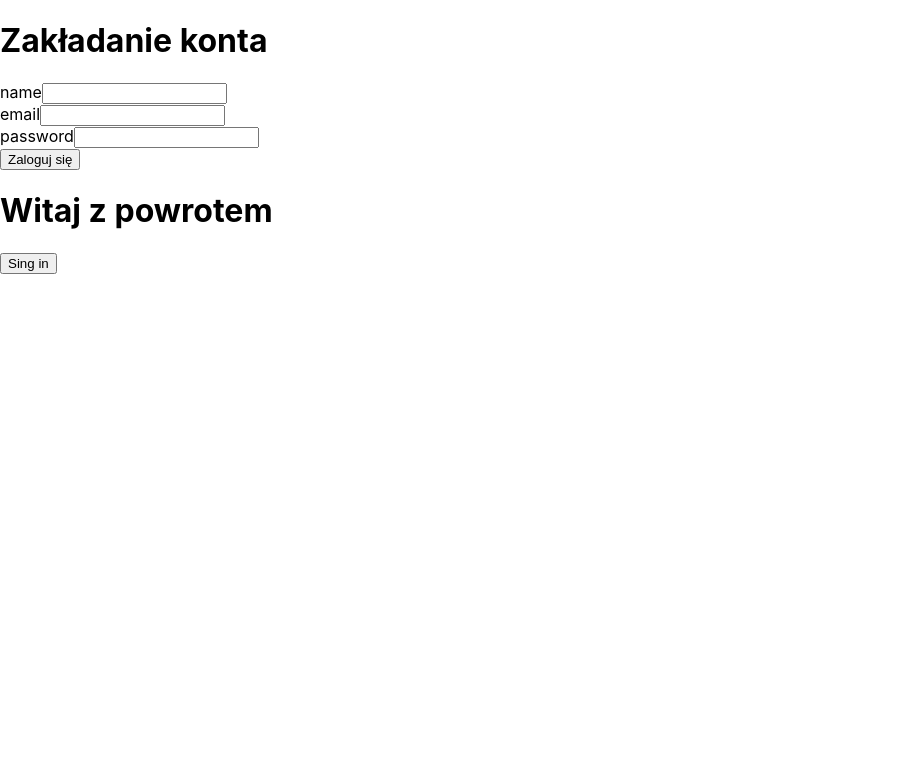
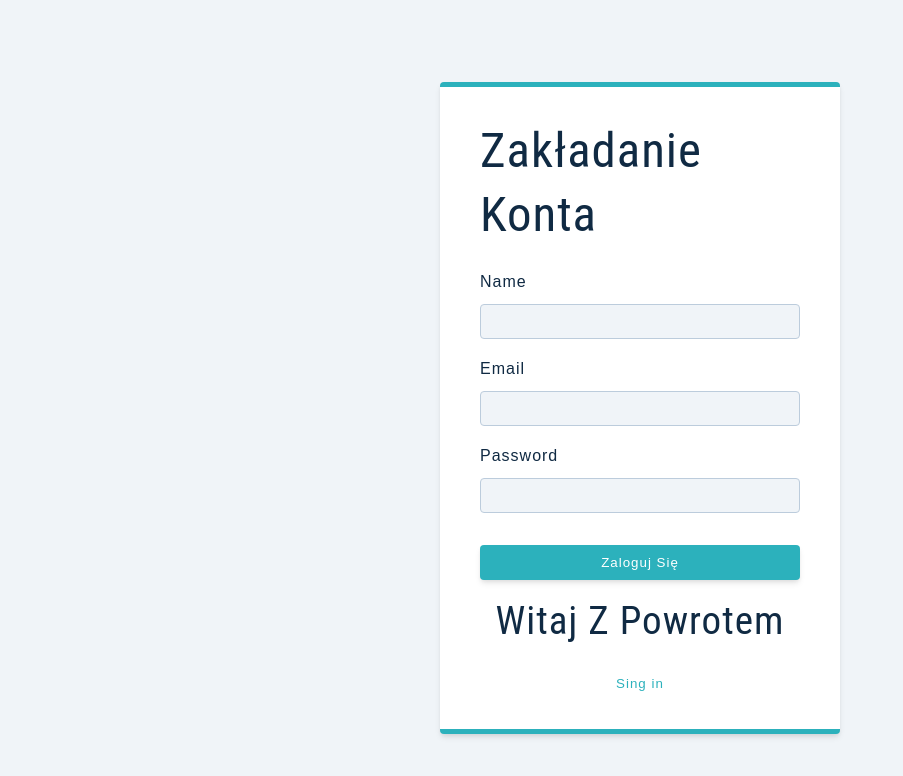
Before and after one commit to JakubOlszak12/Projekt-integracja-chmury-szkielety, a React (Create React App) app in the folder client/: page /signup in a window 1280 px wide. Shown: the top 776 px of the page, without its empty margins (0-903 px from the left). Built offline with nearby package versions, Linux system fonts and the light colour scheme; the HTML template or start-up script is replaced by a standard one.

Commit message:
React Register & login page css

```diff
--- a/client/src/components/Register.js
+++ b/client/src/components/Register.js
@@ -3,6 +3,7 @@
 import { Link, useNavigate } from "react-router-dom"
 import styles from "../index.css"
 import FormRow from "./FormRow";
+import Wrapper from "../wrapper/RegisterPage";
 
 const Signup = () => {
     const [data, setData] = useState({
@@ -33,11 +34,8 @@
         }
     }
     return (
-        <div className={styles.signup_container}>
-            <div className={styles.signup_form_container}>
-
-                <div className={styles.right}>
-                    <form className={styles.form_container}
+        <Wrapper className='full-page'>
+                    <form className='form'
                           onSubmit={handleSubmit}>
                         <h1>Zakładanie konta</h1>
                         <FormRow
@@ -61,22 +59,20 @@
                         {error && <div
                             className={styles.error_msg}>{error}</div>}
                         <button type="submit"
-                                className={styles.green_btn}>
+                                className='btn btn-block'>
                             Zaloguj się
                         </button>
+                        <p>
+                            <h2>Witaj z powrotem</h2>
+                            <Link to="/login">
+                                <button type="button"
+                                        className='member-btn'>
+                                    Sing in
+                                </button>
+                            </Link>
+                        </p>
                     </form>
-                </div>
-                <div className={styles.left}>
-                    <h1>Witaj z powrotem</h1>
-                    <Link to="/login">
-                        <button type="button"
-                                className={styles.white_btn}>
-                            Sing in
-                        </button>
-                    </Link>
-                </div>
-            </div>
-        </div>
+        </Wrapper>
     );
 };
 export default Signup
--- a/client/src/index.css
+++ b/client/src/index.css
@@ -1,236 +1,321 @@
-.signup_container {
-  width: 100%;
-  min-height: 100vh;
-  background-color: #f5f5f5;
-  display: flex;
-  align-items: center;
-  justify-content: center;
+*,
+::after,
+::before {
+  box-sizing: border-box;
 }
 
-.signup_form_container {
-  width: 900px;
-  height: 500px;
-  display: flex;
-  border-radius: 10px;
-  box-shadow: 0px 3px 3px -2px rgb(0 0 0 / 20%),
-  0px 3px 4px 0px rgb(0 0 0 / 14%), 0px 1px 8px 0px rgb(0 0 0 / 12%);
+/* fonts */
+@import url('https://fonts.googleapis.com/css2?family=Cabin&family=Roboto+Condensed:wght@400;700&display=swap');
+
+html {
+  font-size: 100%;
+} /*16px*/
+
+:root {
+  /* colors */
+  --primary-50: #e0fcff;
+  --primary-100: #bef8fd;
+  --primary-200: #87eaf2;
+  --primary-300: #54d1db;
+  --primary-400: #38bec9;
+  --primary-500: #2cb1bc;
+  --primary-600: #14919b;
+  --primary-700: #0e7c86;
+  --primary-800: #0a6c74;
+  --primary-900: #044e54;
+
+  /* grey */
+  --grey-50: #f0f4f8;
+  --grey-100: #d9e2ec;
+  --grey-200: #bcccdc;
+  --grey-300: #9fb3c8;
+  --grey-400: #829ab1;
+  --grey-500: #627d98;
+  --grey-600: #486581;
+  --grey-700: #334e68;
+  --grey-800: #243b53;
+  --grey-900: #102a43;
+  /* rest of the colors */
+  --black: #222;
+  --white: #fff;
+  --red-light: #f8d7da;
+  --red-dark: #842029;
+  --green-light: #d1e7dd;
+  --green-dark: #0f5132;
+
+  /* fonts  */
+  --headingFont: 'Roboto Condensed', Sans-Serif;
+  --bodyFont: 'Cabin', Sans-Serif;
+  --small-text: 0.875rem;
+  --extra-small-text: 0.7em;
+  /* rest of the vars */
+  --backgroundColor: var(--grey-50);
+  --textColor: var(--grey-900);
+  --borderRadius: 0.25rem;
+  --letterSpacing: 1px;
+  --transition: 0.3s ease-in-out all;
+  --max-width: 1120px;
+  --fixed-width: 500px;
+  --fluid-width: 90vw;
+  --breakpoint-lg: 992px;
+  --nav-height: 6rem;
+  /* box shadow*/
+  --shadow-1: 0 1px 3px 0 rgba(0, 0, 0, 0.1), 0 1px 2px 0 rgba(0, 0, 0, 0.06);
+  --shadow-2: 0 4px 6px -1px rgba(0, 0, 0, 0.1),
+  0 2px 4px -1px rgba(0, 0, 0, 0.06);
+  --shadow-3: 0 10px 15px -3px rgba(0, 0, 0, 0.1),
+  0 4px 6px -2px rgba(0, 0, 0, 0.05);
+  --shadow-4: 0 20px 25px -5px rgba(0, 0, 0, 0.1),
+  0 10px 10px -5px rgba(0, 0, 0, 0.04);
 }
 
-.left {
-  flex: 1;
-  display: flex;
-  flex-direction: column;
-  align-items: center;
-  justify-content: center;
-  background-color: #3bb19b;
-  border-top-left-radius: 10px;
-  border-bottom-left-radius: 10px;
+body {
+  background: var(--backgroundColor);
+  font-family: var(--bodyFont);
+  font-weight: 400;
+  line-height: 1.75;
+  color: var(--textColor);
 }
 
-.left h1 {
-  margin-top: 0;
-  color: white;
-  font-size: 35px;
-  align-self: center;
+p {
+  margin-bottom: 1.5rem;
+  max-width: 40em;
 }
 
-.right {
-  flex: 2;
-  display: flex;
-  flex-direction: column;
-  align-items: center;
-  justify-content: center;
-  background-color: white;
-  border-top-right-radius: 10px;
-  border-bottom-right-radius: 10px;
+h1,
+h2,
+h3,
+h4,
+h5 {
+  margin: 0;
+  margin-bottom: 1.38rem;
+  font-family: var(--headingFont);
+  font-weight: 400;
+  line-height: 1.3;
+  text-transform: capitalize;
+  letter-spacing: var(--letterSpacing);
 }
 
-.form_container {
-  display: flex;
-  flex-direction: column;
-  align-items: center;
+h1 {
+  margin-top: 0;
+  font-size: 3.052rem;
 }
 
-.form_container h1 {
-  font-size: 40px;
-  margin-top: 0;
+h2 {
+  font-size: 2.441rem;
 }
 
-.input {
-  outline: none;
-  border: none;
-  width: 370px;
-  padding: 15px;
-  border-radius: 10px;
-  background-color: #edf5f3;
-  margin: 5px 0;
-  font-size: 14px;
+h3 {
+  font-size: 1.953rem;
 }
 
-.error_msg {
-  width: 370px;
-  padding: 15px;
-  margin: 5px 0;
-  font-size: 14px;
-  background-color: #f34646;
-  color: white;
-  border-radius: 5px;
+h4 {
+  font-size: 1.563rem;
+}
+
+h5 {
+  font-size: 1.25rem;
+}
+
+small,
+.text-small {
+  font-size: var(--small-text);
+}
+
+a {
+  text-decoration: none;
+  letter-spacing: var(--letterSpacing);
+}
+a,
+button {
+  line-height: 1.15;
+}
+button:disabled {
+  cursor: not-allowed;
+}
+ul {
+  list-style-type: none;
+  padding: 0;
+}
+
+.img {
+  width: 100%;
+  display: block;
+  object-fit: cover;
+}
+/* buttons */
+
+.btn {
+  cursor: pointer;
+  color: var(--white);
+  background: var(--primary-500);
+  border: transparent;
+  border-radius: var(--borderRadius);
+  letter-spacing: var(--letterSpacing);
+  padding: 0.375rem 0.75rem;
+  box-shadow: var(--shadow-2);
+  transition: var(--transition);
+  text-transform: capitalize;
+  display: inline-block;
+}
+.btn:hover {
+  background: var(--primary-700);
+  box-shadow: var(--shadow-3);
+}
+.btn-hipster {
+  color: var(--primary-500);
+  background: var(--primary-200);
+}
+.btn-hipster:hover {
+  color: var(--primary-200);
+  background: var(--primary-700);
+}
+.btn-block {
+  width: 100%;
+}
+.btn-hero {
+  font-size: 1.25rem;
+  padding: 0.5rem 1.25rem;
+}
+.btn-danger {
+  background: var(--red-light);
+  color: var(--red-dark);
+}
+.btn-danger:hover {
+  background: var(--red-dark);
+  color: var(--white);
+}
+/* alerts */
+.alert {
+  padding: 0.375rem 0.75rem;
+  margin-bottom: 1rem;
+  border-color: transparent;
+  border-radius: var(--borderRadius);
+  text-align: center;
+  letter-spacing: var(--letterSpacing);
+}
+
+.alert-danger {
+  color: var(--red-dark);
+  background: var(--red-light);
+}
+.alert-success {
+  color: var(--green-dark);
+  background: var(--green-light);
+}
+/* form */
+
+.form {
+  width: 90vw;
+  max-width: var(--fixed-width);
+  background: var(--white);
+  border-radius: var(--borderRadius);
+  box-shadow: var(--shadow-2);
+  padding: 2rem 2.5rem;
+  margin: 3rem auto;
+  transition: var(--transition);
+}
+.form:hover {
+  box-shadow: var(--shadow-4);
+}
+.form-label {
+  display: block;
+  font-size: var(--smallText);
+  margin-bottom: 0.5rem;
+  text-transform: capitalize;
+  letter-spacing: var(--letterSpacing);
+}
+.form-input,
+.form-textarea,
+.form-select {
+  width: 100%;
+  padding: 0.375rem 0.75rem;
+  border-radius: var(--borderRadius);
+  background: var(--backgroundColor);
+  border: 1px solid var(--grey-200);
+}
+.form-input,
+.form-select,
+.btn-block {
+  height: 35px;
+}
+.form-row {
+  margin-bottom: 1rem;
+}
+
+.form-textarea {
+  height: 7rem;
+}
+::placeholder {
+  font-family: inherit;
+  color: var(--grey-400);
+}
+.form-alert {
+  color: var(--red-dark);
+  letter-spacing: var(--letterSpacing);
+  text-transform: capitalize;
+}
+/* alert */
+
+@keyframes spinner {
+  to {
+    transform: rotate(360deg);
+  }
+}
+
+.loading {
+  width: 6rem;
+  height: 6rem;
+  border: 5px solid var(--grey-400);
+  border-radius: 50%;
+  border-top-color: var(--primary-500);
+  animation: spinner 2s linear infinite;
+}
+.loading-center {
+  margin: 0 auto;
+}
+/* title */
+
+.title {
   text-align: center;
 }
 
-.white_btn,
-.green_btn {
-  border: none;
-  outline: none;
-  padding: 12px 0;
-  background-color: white;
-  border-radius: 20px;
-  width: 180px;
-  font-weight: bold;
-  font-size: 14px;
-  cursor: pointer;
+.title-underline {
+  background: var(--primary-500);
+  width: 7rem;
+  height: 0.25rem;
+  margin: 0 auto;
+  margin-top: -1rem;
 }
 
-.green_btn {
-  background-color: #3bb19b;
-  color: white;
-  margin: 10px;
+.container {
+  width: var(--fluid-width);
+  max-width: var(--max-width);
+  margin: 0 auto;
 }
-.navbar {
-  width: 100%;
-  height: 70px;
-  background-color: #3bb19b;
-  display: flex;
-  align-items: center;
-  justify-content: space-between;
+.full-page {
+  min-height: 100vh;
 }
 
-.navbar h1 {
-  color: white;
-  font-size: 25px;
-  margin-left: 20px;
+.coffee-info {
+  text-align: center;
+  text-transform: capitalize;
+  margin-bottom: 1rem;
+  letter-spacing: var(--letterSpacing);
+}
+.coffee-info span {
+  display: block;
+}
+.coffee-info a {
+  color: var(--primary-500);
 }
 
-.white_btn {
-  border: none;
-  outline: none;
-  padding: 12px 0;
-  background-color: white;
-  border-radius: 20px;
-  width: 120px;
-  font-weight: bold;
-  font-size: 14px;
-  cursor: pointer;
-  margin-right: 20px;
+@media screen and (min-width: 992px) {
+  .coffee-info {
+    text-align: left;
+  }
+  .coffee-info span {
+    display: inline-block;
+    margin-right: 0.5rem;
+  }
 }
-.login_container {
-  width: 100%;
-  min-height: 100vh;
-  background-color: #f5f5f5;
-  display: flex;
-  align-items: center;
-  justify-content: center;
-}
-
-.login_form_container {
-  width: 900px;
-  height: 500px;
-  display: flex;
-  border-radius: 10px;
-  box-shadow: 0px 3px 3px -2px rgb(0 0 0 / 20%),
-  0px 3px 4px 0px rgb(0 0 0 / 14%), 0px 1px 8px 0px rgb(0 0 0 / 12%);
-}
-
-.left {
-  flex: 2;
-  display: flex;
-  flex-direction: column;
-  align-items: center;
-  justify-content: center;
-  background-color: white;
-  border-top-left-radius: 10px;
-  border-bottom-left-radius: 10px;
-}
-
-.form_container {
-  display: flex;
-  flex-direction: column;
-  align-items: center;
-}
-
-.form_container h1 {
-  font-size: 40px;
-  margin-top: 0;
-}
-
-.input {
-  outline: none;
-  border: none;
-  width: 370px;
-  padding: 15px;
-  border-radius: 10px;
-  background-color: #edf5f3;
-  margin: 5px 0;
-  font-size: 14px;
-}
-
-.error_msg {
-  width: 370px;
-  padding: 15px;
-  margin: 5px 0;
-  font-size: 14px;
-  background-color: #f34646;
-  color: white;
-  border-radius: 5px;
-  text-align: center;
-}
-
-.right {
-  flex: 1;
-  display: flex;
-  flex-direction: column;
-  align-items: center;
-  justify-content: center;
-  background-color: #3bb19b;
-  border-top-right-radius: 10px;
-  border-bottom-right-radius: 10px;
-}
-
-.right h1 {
-  margin-top: 0;
-  color: white;
-  font-size: 40px;
-  align-self: center;
-}
-
-.white_btn,
-.green_btn {
-  border: none;
-  outline: none;
-  padding: 12px 0;
-  background-color: white;
-  border-radius: 20px;
-  width: 180px;
-  font-weight: bold;
-  font-size: 14px;
-  cursor: pointer;
-}
-
-.green_btn {
-  background-color: #3bb19b;
-  color: white;
-  margin: 10px;
-}
-body {
-  margin: 0;
-  font-family: -apple-system, BlinkMacSystemFont, 'Segoe UI', 'Roboto', 'Oxygen',
-  'Ubuntu', 'Cantarell', 'Fira Sans', 'Droid Sans', 'Helvetica Neue',
-  sans-serif;
-  -webkit-font-smoothing: antialiased;
-  -moz-osx-font-smoothing: grayscale;
-}
-
-code {
-  font-family: source-code-pro, Menlo, Monaco, Consolas, 'Courier New',
-  monospace;
-}
--- /dev/null
+++ b/client/src/wrapper/RegisterPage.js
@@ -0,0 +1,36 @@
+import styled from 'styled-components'
+
+const Wrapper = styled.section`
+  display: grid;
+  align-items: center;
+  .logo {
+    display: block;
+    margin: 0 auto;
+    margin-bottom: 1.38rem;
+  }
+  .form {
+    max-width: 400px;
+    border-top: 5px solid var(--primary-500);
+    border-bottom: 5px solid var(--primary-500);
+  }
+
+  h3 {
+    text-align: center;
+  }
+  p {
+    margin: 0;
+    margin-top: 1rem;
+    text-align: center;
+  }
+  .btn {
+    margin-top: 1rem;
+  }
+  .member-btn {
+    background: transparent;
+    border: transparent;
+    color: var(--primary-500);
+    cursor: pointer;
+    letter-spacing: var(--letterSpacing);
+  }
+`
+export default Wrapper
```
Also changed, not shown: client/src/components/Login.js (+14 -17 lines).
